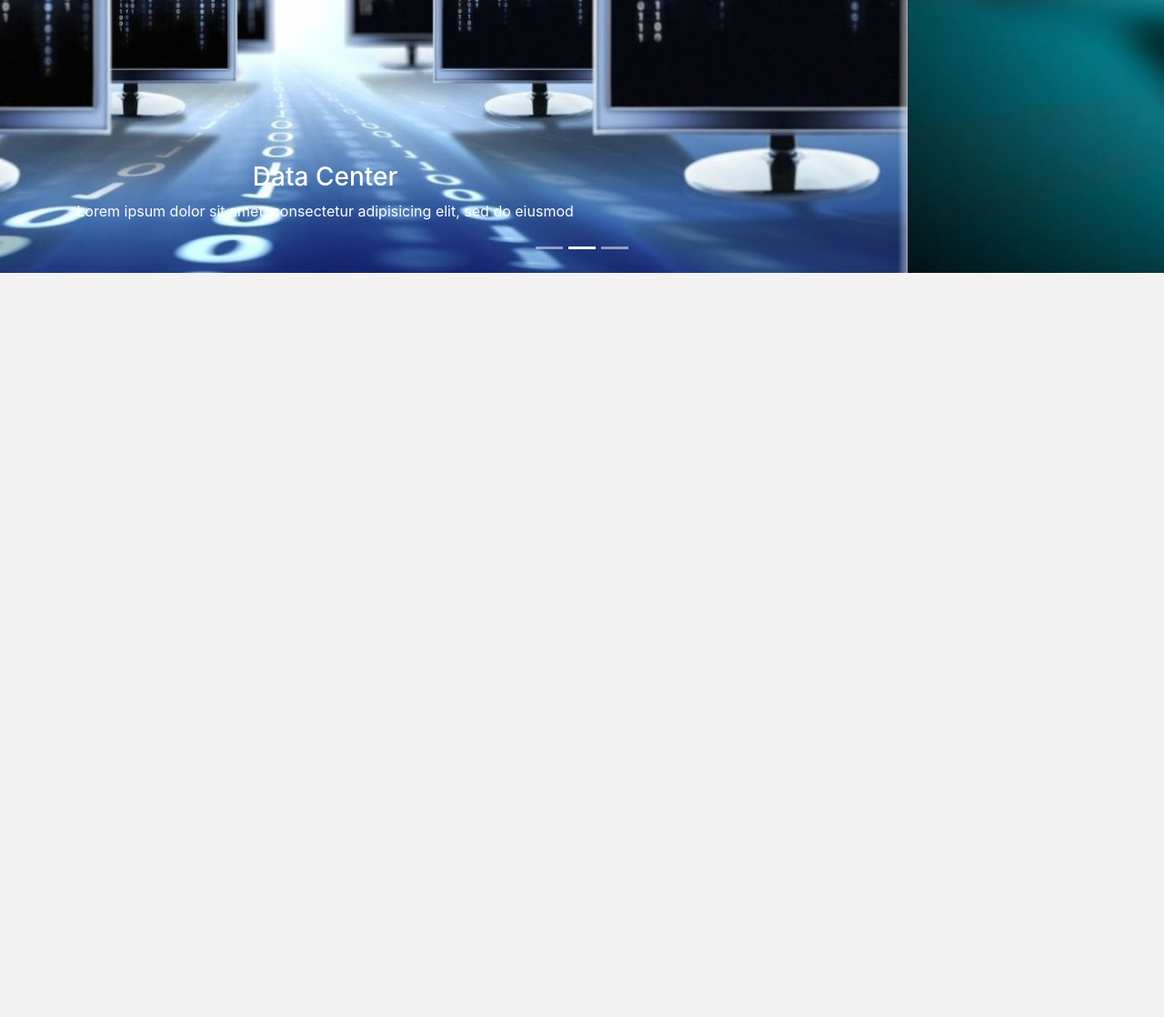
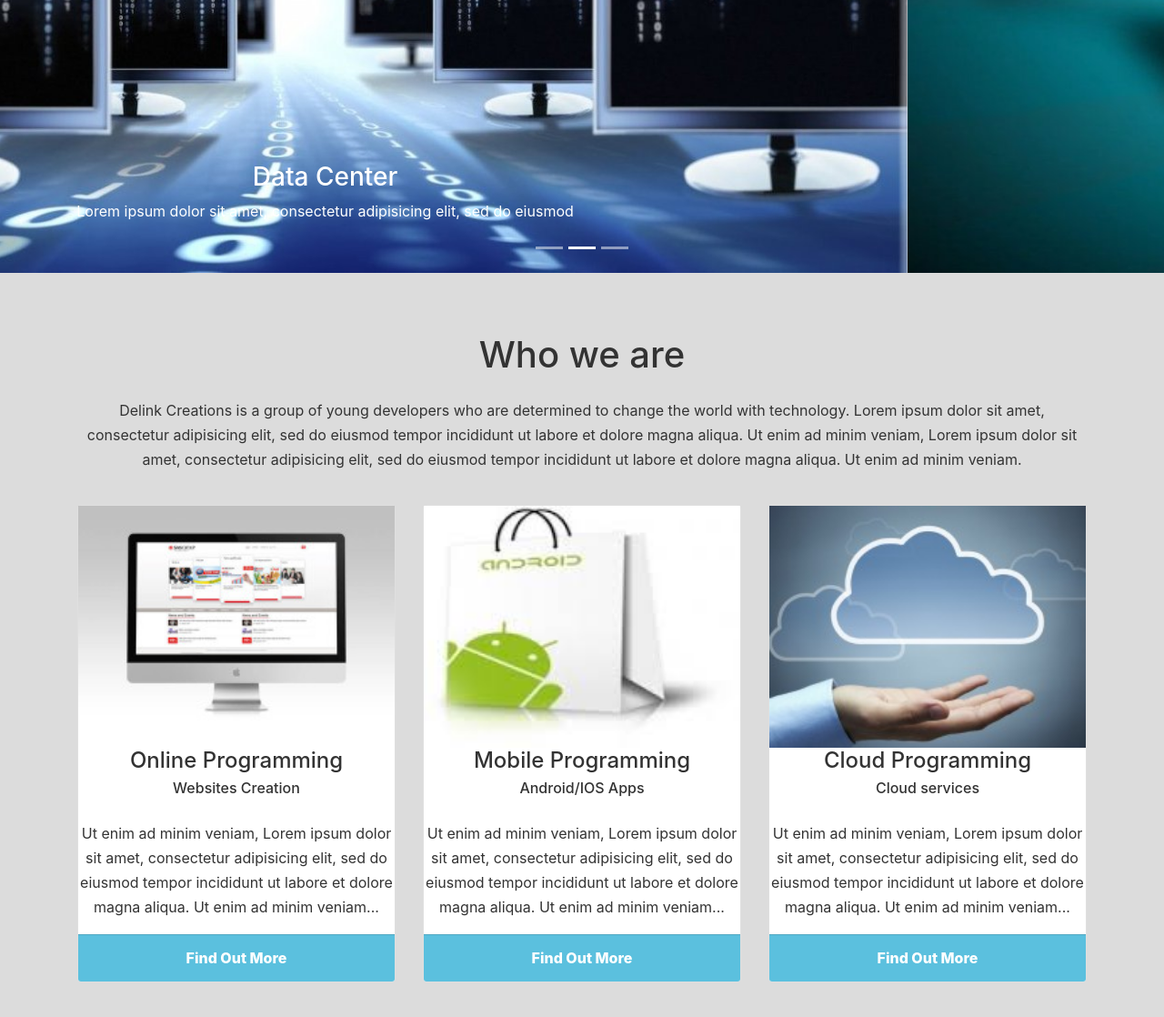
Before and after one commit to Delink-D/bootstrap_4_app, a website: page index.html in a window 1280 px wide. Shown: the part 1223-2341 px from the top of the page at 91% size. Before the commit the page ends 1523 px from the top, so only its background shows below. Drawn offline with nearby package versions, Linux system fonts and the light colour scheme.

Commit message:
Adding AboutUs Section
contains the bootstrap4 new cards
giving the cards an outer border and a customized card-footer

```diff
--- a/assets/css/styles.css
+++ b/assets/css/styles.css
@@ -4,6 +4,9 @@ body, html {
 }
 img {
 	width: 100%;
+}
+.heading{
+	padding: 1rem 0;
 }
 #cover {
 	background: #222 url('../images/cover.jpg') center no-repeat;
@@ -18,10 +21,29 @@ img {
 	width: 100%;
 }
 #cover-content {
-	padding: 20px;
+	padding: 1.25rem;
 	border-radius: 0.375rem;
 	background: rgba(91,192,222,0.5);
 }
 #home-form {
 	display: inline-flex;
 }
+.section-content {
+	color: #333;
+	line-height: 1.688rem;
+	padding: 3.125rem 0;
+	background: #dcdcdc;
+	height: 100%;
+}
+#services {
+	padding: 20px 0;
+}
+.card-footer {
+	cursor: pointer;
+	background: rgb(91,192,222);
+}
+.card-footer > small {
+	color: #fff!important;
+	font-size: 100%;
+	font-weight: 800;
+}
--- a/index.html
+++ b/index.html
@@ -25,7 +25,7 @@
 							<a class="nav-link" href="#">Home <span class="sr-only">(current)</span></a>
 						</li>
 						<li class="nav-item">
-							<a class="nav-link" href="#">About Us</a>
+							<a class="nav-link" href="#aboutus">About Us</a>
 						</li>
 						<li class="nav-item">
 							<a class="nav-link" href="#">Contact us</a>
@@ -119,8 +119,66 @@
 		<!-- ./carousel -->
 
 		<!-- AboutUs // Our services -->
-		<section>
+		<section id="aboutus">
+			<div class="section-content">
+				<div class="container text-center">
+					<h1 class="heading">Who we are</h1>
+					<p>
+						Delink Creations is a group of young developers who are determined to change the world with technology.
+						Lorem ipsum dolor sit amet, consectetur adipisicing elit, sed do eiusmod tempor incididunt ut labore et dolore magna aliqua. Ut enim ad minim veniam, Lorem ipsum dolor sit amet, consectetur adipisicing elit, sed do eiusmod tempor incididunt ut labore et dolore magna aliqua. Ut enim ad minim veniam.
+					</p>
 
+					<!-- row card -->
+					<div class="row" id="services">
+						<div class="col-sm-12">
+							<div class="card-deck">
+								<div class="card card-outline-info">
+									<img src="assets/images/websites.jpg">
+									<div class="card-block">
+										<h4 class="card-title">Online Programming</h4>
+										<h6 class="card-subtitle">Websites Creation</h6><br>
+										<p>
+											Ut enim ad minim veniam, Lorem ipsum dolor sit amet, consectetur adipisicing elit, sed do eiusmod tempor incididunt ut labore et dolore magna aliqua. Ut enim ad minim veniam...
+										</p>
+									</div>
+
+									<div class="card-footer card-outline-info">
+										<small class="">Find Out More</small>
+									</div>
+								</div>
+								<div class="card card-outline-info">
+									<img src="assets/images/android.jpg">
+									<div class="card-block">
+										<h4 class="card-title">Mobile Programming</h4>
+										<h6 class="card-subtitle">Android/IOS Apps</h6><br>
+										<p>
+											Ut enim ad minim veniam, Lorem ipsum dolor sit amet, consectetur adipisicing elit, sed do eiusmod tempor incididunt ut labore et dolore magna aliqua. Ut enim ad minim veniam...
+										</p>
+									</div>
+
+									<div class="card-footer card-outline-info">
+										<small class="text-muted">Find Out More</small>
+									</div>
+								</div>
+								<div class="card card-outline-info">
+									<img src="assets/images/cloud.jpg">
+									<div class="card-block">
+										<h4 class="card-title">Cloud Programming</h4>
+										<h6 class="card-subtitle">Cloud services</h6><br>
+										<p>
+											Ut enim ad minim veniam, Lorem ipsum dolor sit amet, consectetur adipisicing elit, sed do eiusmod tempor incididunt ut labore et dolore magna aliqua. Ut enim ad minim veniam...
+										</p>
+									</div>
+
+									<div class="card-footer card-outline-info">
+										<small class="text-muted">Find Out More</small>
+									</div>
+								</div>
+							</div>
+						</div>
+					</div>
+				</div>
+			</div>
 		</section>
 
 		<!-- Contact us -->
```
Also changed, not shown: assets/images/android.jpg (added), assets/images/cloud.jpg (added), assets/images/websites.jpg (added).
